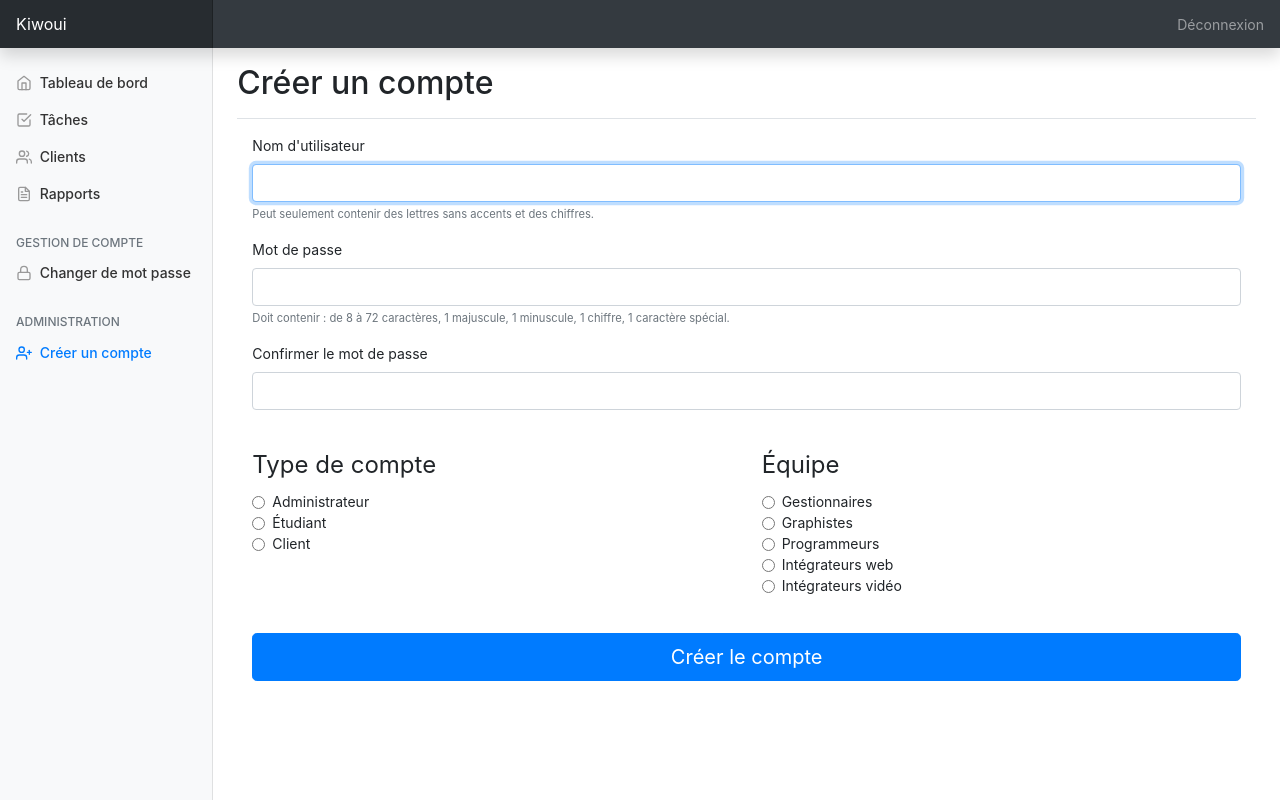
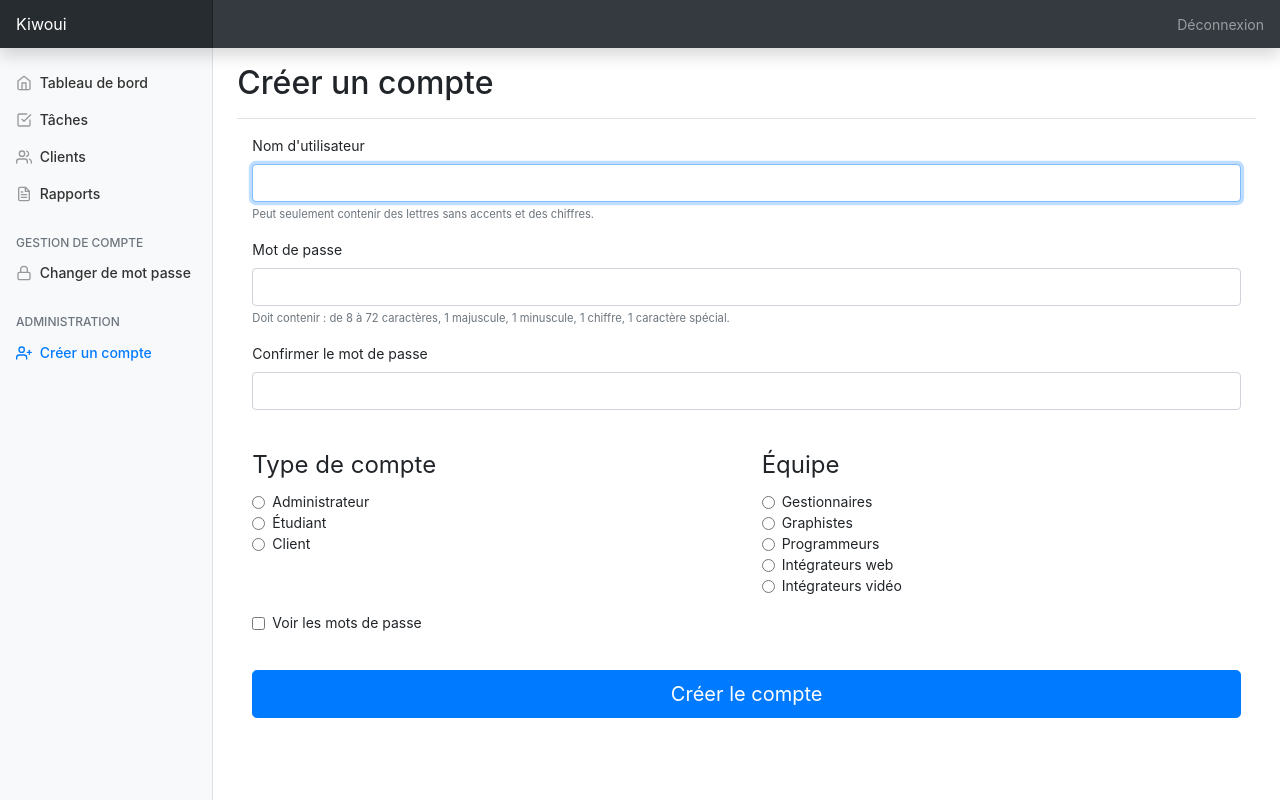
Before and after one commit to Kiwoui-TIM/intranet, a PHP site: page /create-account.php in a window 1280 px wide. Run offline with PHP 8.4, Linux system fonts and the light colour scheme; the visitor is signed in with stand-in values (Sample User, id 1); data that the repository does not hold is empty; some libraries are stand-ins or nearby versions.

Commit message:
Add show password function

```diff
--- a/public/create-account.php
+++ b/public/create-account.php
@@ -232,7 +232,7 @@ if (isset($_POST['create_user']) || isset($_SESSION['postdata']['create_user']))
             </div>
             <div class="form-group">
               <label for="confirm-password">Confirmer le mot de passe</label>
-              <input type="password" class="form-control" id="confirm-password" name="confirm-password" aria-describedby="confirmPasswordHelp"  required>
+              <input type="password" class="form-control" id="confirm-password" name="confirm-password" aria-describedby="confirmPasswordHelp" required>
               <small id="confirmPasswordHelp" class="form-text text-danger"><?php echo $error['confirmPassword'];?>&nbsp;</small>
             </div>
             <div class="row">
@@ -275,6 +275,12 @@ if (isset($_POST['create_user']) || isset($_SESSION['postdata']['create_user']))
                 </div>
               </fieldset>
             </div>
+            <div class="form-group">
+              <div class="form-check">
+                <input class="form-check-input" type="checkbox" id="show-password">
+                <label class="form-check-label" for="show-password">Voir les mots de passe</label>
+              </div>
+            </div>
             <small class="text-danger"><?php echo $error['generic'];?>&nbsp;</small>
             <button type="submit" name="create_user" class="btn btn-lg btn-primary btn-block">Créer le compte</button>
           </form>
@@ -288,7 +294,20 @@ if (isset($_POST['create_user']) || isset($_SESSION['postdata']['create_user']))
   <script src="https://stackpath.bootstrapcdn.com/bootstrap/4.5.2/js/bootstrap.min.js" integrity="sha384-B4gt1jrGC7Jh4AgTPSdUtOBvfO8shuf57BaghqFfPlYxofvL8/KUEfYiJOMMV+rV" crossorigin="anonymous"></script>
   <script src="script/dashboard.js"></script>
   <script>
-    document.querySelector('#password');
+    document.querySelector('#show-password').addEventListener('click', toggleViewPassword);
+    const passwordField = document.querySelector('#password');
+    const confirmPasswordField = document.querySelector('#confirm-password');
+
+    function toggleViewPassword(e) {
+      const checkbox = e.target;
+      if (checkbox.checked) {
+        passwordField.setAttribute("type", "text");
+        confirmPasswordField.setAttribute("type", "text");
+      } else {
+        passwordField.setAttribute("type", "password");
+        confirmPasswordField.setAttribute("type", "password");
+      }
+    }
   </script>
 </body>
 </html>
```
